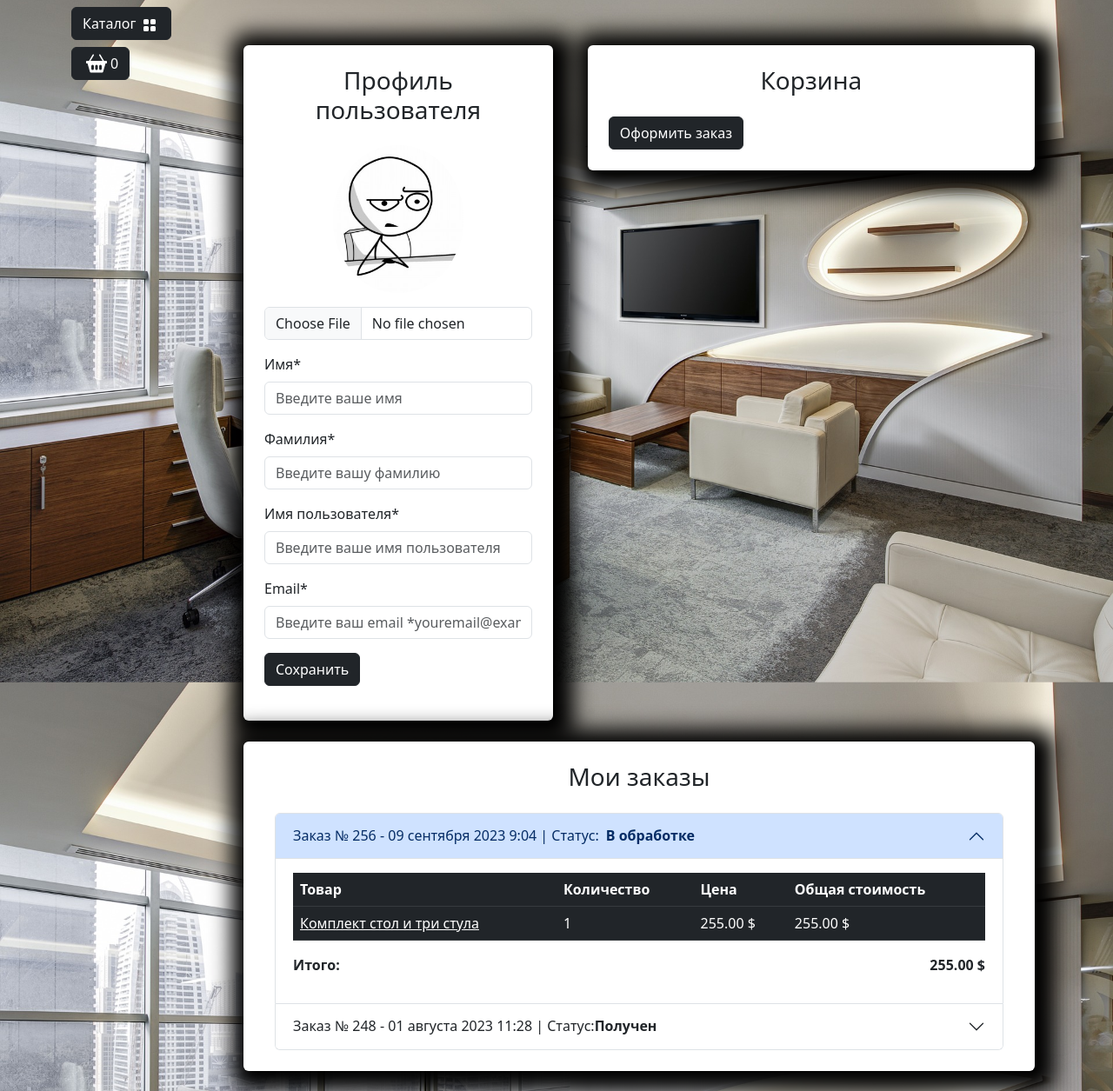
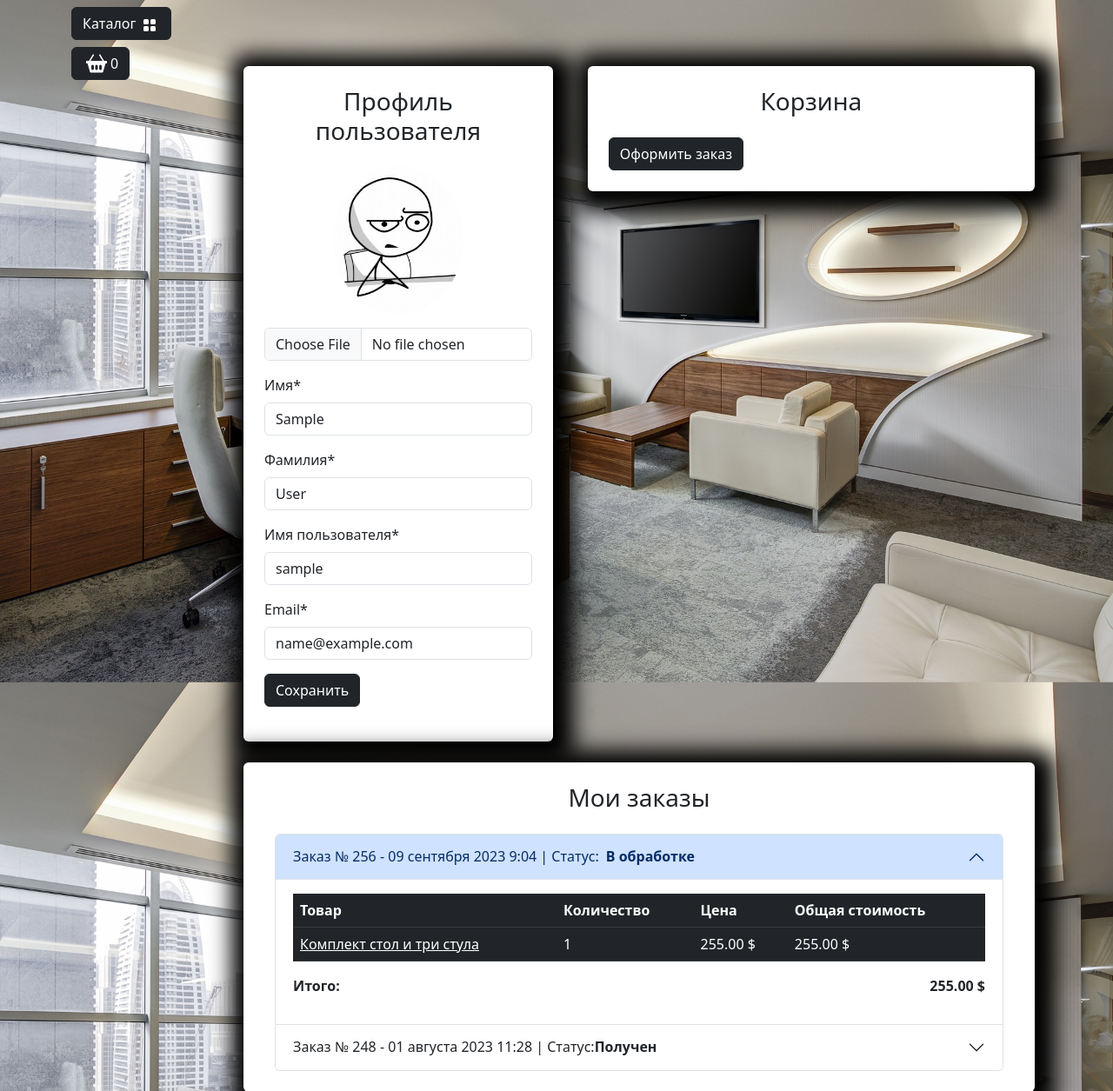
Before and after one commit to MercurySon47/app1, a Django app: page /user/profile/ in a window 1280 px wide. Shown: the part 70-1325 px from the top of the page at 87% size. Run offline with Django 4.2, Linux system fonts and the light colour scheme; the visitor is signed in with stand-in values (Sample User, id 1); data comes from the database, SQL or seed files in the repository; some libraries are stand-ins or nearby versions.

Commit message:
Profile from cintroller & notification ready

```diff
--- a/templates/includes/notifications.html
+++ b/templates/includes/notifications.html
@@ -12,3 +12,27 @@
     </div>
 </div>
 {% endif %}
+
+<div class="container mt-4">
+    <div class="row justify-content-center">
+        <div class="col-md-6">
+            {% if messages %}
+                {% for message in messages %}
+                    {% if message.tags == 'success' %}
+                    <div id="notification" class="position-fixed start-50 translate-middle-x z-3 alert alert-success fade show custom-shadow" role="alert">
+                        {{ message }}
+                    </div>
+                    {% endif %}
+                    {% if message.tags == 'warning' %}
+                    <div id="notification" class="position-fixed start-50 translate-middle-x z-3 alert alert-danger fade show custom-shadow" role="alert">
+                        {{ message }}
+                    </div>
+                    {% endif %}
+                {% endfor %}
+            {% else %}
+            <div id="jq-notification" class="position-fixed start-50 translate-middle-x z-3 alert alert-success fade show custom-shadow" style="display: none;" role="alert">
+            </div>
+            {% endif %}
+        </div>
+    </div>
+</div>
--- a/users/forms.py
+++ b/users/forms.py
@@ -1,19 +1,25 @@
 from django import forms
-from django.contrib.auth.forms import AuthenticationForm, UserCreationForm
+from django.contrib.auth.forms import (
+    AuthenticationForm,
+    UserCreationForm,
+    UserChangeForm,
+)
+
 from users.models import User
+
 
 class UserLoginForm(AuthenticationForm):
 
-    class Meta():
+    class Meta:
         model = User
-        fields = ['username', 'password']
+        fields = ["username", "password"]
 
     username = forms.CharField()
     password = forms.CharField()
 
     # username = forms.CharField(
     #     label = 'Имя',
-    #     widget=forms.TextInput(attrs={'autofocus': True,
+    #     widget=forms.TextInput(attrs={"autofocus": True,
     #                                   'class': 'form-control',
     #                                   'placeholder': 'Введите ваше имя пользователя'})
     # )
@@ -24,17 +30,19 @@ class UserLoginForm(AuthenticationForm):
     #                                       'placeholder': 'Введите ваш пароль'})
     # )
 
+
 class UserRegistrationForm(UserCreationForm):
+
     class Meta:
         model = User
-        fields = [
+        fields = (
             "first_name",
             "last_name",
             "username",
             "email",
             "password1",
             "password2",
-        ]
+        )
 
     first_name = forms.CharField()
     last_name = forms.CharField()
@@ -43,13 +51,106 @@ class UserRegistrationForm(UserCreationForm):
     password1 = forms.CharField()
     password2 = forms.CharField()
 
-
-
     # first_name = forms.CharField(
-    #     widget = forms.TextInput(
+    #     widget=forms.TextInput(
     #         attrs={
-    #             'class': 'form-control',
-    #             'placeholder': 'Введите ваше имя',
+    #             "class": "form-control",
+    #             "placeholder": "Введите ваше имя",
     #         }
     #     )
     # )
+    # last_name = forms.CharField(
+    #     widget=forms.TextInput(
+    #         attrs={
+    #             "class": "form-control",
+    #             "placeholder": "Введите вашу фамилию",
+    #         }
+    #     )
+    # )
+    # username = forms.CharField(
+    #     widget=forms.TextInput(
+    #         attrs={
+    #             "class": "form-control",
+    #             "placeholder": "Введите ваше имя пользователя",
+    #         }
+    #     )
+    # )
+    # email = forms.CharField(
+    #     widget=forms.EmailInput(
+    #         attrs={
+    #             "class": "form-control",
+    #             "placeholder": "Введите ваш email *youremail@example.com",
+    #         }
+    #     )
+    # )
+    # password1 = forms.CharField(
+    #     widget=forms.PasswordInput(
+    #         attrs={
+    #             "class": "form-control",
+    #             "placeholder": "Введите ваш пароль",
+    #         }
+    #     )
+    # )
+    # password2 = forms.CharField(
+    #     widget=forms.PasswordInput(
+    #         attrs={
+    #             "class": "form-control",
+    #             "placeholder": "Поддтвердите ваш пароль",
+    #         }
+    #     )
+    # )
+
+
+class ProfileForm(UserChangeForm):
+    class Meta:
+        model = User
+        fields = (
+            "image",
+            "first_name",
+            "last_name",
+            "username",
+            "email",
+        )
+
+    image = forms.ImageField(required=False)
+    first_name = forms.CharField()
+    last_name = forms.CharField()
+    username = forms.CharField()
+    email = forms.CharField()
+
+    # image = forms.ImageField(
+    #     widget=forms.FileInput(attrs={"class": "form-control mt-3"}), required=False
+    # )
+    # first_name = forms.CharField(
+    #     widget=forms.TextInput(
+    #         attrs={
+    #             "class": "form-control",
+    #             "placeholder": "Введите ваше имя",
+    #         }
+    #     )
+    # )
+    # last_name = forms.CharField(
+    #     widget=forms.TextInput(
+    #         attrs={
+    #             "class": "form-control",
+    #             "placeholder": "Введите вашу фамилию",
+    #         }
+    #     )
+    # )
+    # username = forms.CharField(
+    #     widget=forms.TextInput(
+    #         attrs={
+    #             "class": "form-control",
+    #             "placeholder": "Введите ваше имя пользователя",
+    #         }
+    #     )
+    # )
+    # email = forms.CharField(
+    #     widget=forms.EmailInput(
+    #         attrs={
+    #             "class": "form-control",
+    #             "placeholder": "Введите ваш email *youremail@example.com",
+    #             # 'readonly': True,
+    #         }
+    #     ),
+    # )
--- a/users/templates/users/profile.html
+++ b/users/templates/users/profile.html
@@ -9,35 +9,69 @@
             <div class="col-md-5">
                 <div class=" bg-white p-4 mb-4 mx-2 rounded custom-shadow">
                     <h3 class="text-center mb-4">Профиль пользователя</h3>
-                    <form>
+                    <form action="{% url "users:profile" %}" method="post" enctype="multipart/form-data">
+                        {% csrf_token %}
                         <div class="row">
                             <div class="col-md-12 mb-3 text-center">
-                                <img src="{% static "deps/images/baseavatar.jpg" %}"
-                                    alt="Аватар пользователя" class="img-fluid rounded-circle"
-                                    style="max-width: 150px;">
-                                <input type="file" class="form-control mt-3" id="avatar"
+                                {% if user.image %}
+                                    <img src="{{ user.image.url }}"
+                                        alt="Аватар пользователя" class="img-fluid rounded-circle"
+                                        style="max-width: 150px;">
+                                {% else %}
+                                    <img src="{% static "deps/images/baseavatar.jpg" %}"
+                                        alt="Аватар пользователя" class="img-fluid rounded-circle"
+                                        style="max-width: 150px;">
+                                {% endif %}
+                                <input type="file" class="form-control mt-3" id="id_image"
+                                    name='image'
                                     accept="image/*">
+                                    {% if form.image.errors %}
+                                    <div class="alert alert-danger alert-dismissible fade show">{{form.image.errors}}</div>
+                                    {% endif %}
                             </div>
                             <div class="col-md-12 mb-3">
-                                <label for="firstName" class="form-label">Имя*</label>
-                                <input type="text" class="form-control" id="firstName"
-                                    placeholder="Введите ваше имя" value="" required>
+                                <label for="id_first_name" class="form-label">Имя*</label>
+                                <input type="text" class="form-control" id="id_first_name"
+                                    name="first_name"
+                                    placeholder="Введите ваше имя"
+                                    value="{{ form.first_name.value }}"
+                                    required>
+                                    {% if form.first_name.errors %}
+                                    <div class="alert alert-danger alert-dismissible fade show">{{form.first_name.errors}}</div>
+                                    {% endif %}
                             </div>
                             <div class="col-md-12 mb-3">
-                                <label for="lastName" class="form-label">Фамилия*</label>
-                                <input type="text" class="form-control" id="lastName"
-                                    placeholder="Введите вашу фамилию" value="" required>
+                                <label for="id_last_name" class="form-label">Фамилия*</label>
+                                <input type="text" class="form-control" id="id_last_name"
+                                    name="last_name"
+                                    placeholder="Введите вашу фамилию"
+                                    value="{{ form.last_name.value }}"
+                                    required>
+                                    {% if form.last_name.errors %}
+                                    <div class="alert alert-danger alert-dismissible fade show">{{form.last_name.errors}}</div>
+                                    {% endif %}
                             </div>
                             <div class="col-md-12 mb-3">
-                                <label for="username" class="form-label">Имя пользователя*</label>
-                                <input type="text" class="form-control" id="username"
-                                    placeholder="Введите ваше имя пользователя" value="" required>
+                                <label for="id_username" class="form-label">Имя пользователя*</label>
+                                <input type="text" class="form-control" id="id_username"
+                                    name="username"
+                                    placeholder="Введите ваше имя пользователя"
+                                    value="{{ form.username.value }}"
+                                    required>
+                                    {% if form.username.errors %}
+                                    <div class="alert alert-danger alert-dismissible fade show">{{form.username.errors}}</div>
+                                    {% endif %}
                             </div>
                             <div class="col-md-12 mb-3">
-                                <label for="email" class="form-label">Email*</label>
-                                <input type="email" class="form-control" id="email"
-                                    placeholder="Введите ваш email *youremail@example.com" value=""
+                                <label for="id_email" class="form-label">Email*</label>
+                                <input type="email" class="form-control" id="id_email"
+                                    name="email"
+                                    placeholder="Введите ваш email *youremail@example.com"
+                                    value="{{ form.email.value }}"
                                     required>
+                                    {% if form.email.errors %}
+                                    <div class="alert alert-danger alert-dismissible fade show">{{form.email.errors}}</div>
+                                    {% endif %}
                             </div>
                         </div>
                         <button type="submit" class="btn btn-dark">Сохранить</button>
@@ -137,4 +171,4 @@
         </div>
     </div>
 </div>
-{% endblock content %}
+{% endblock  %}
--- a/users/views.py
+++ b/users/views.py
@@ -1,9 +1,10 @@
-from django.contrib import auth
+from django.contrib.auth.decorators import login_required
+from django.contrib import auth, messages
 from django.http import HttpResponseRedirect
 from django.shortcuts import redirect, render
 from django.urls import reverse
 
-from users.forms import UserLoginForm, UserRegistrationForm
+from users.forms import ProfileForm, UserLoginForm, UserRegistrationForm
 
 def login(request):
     if request.method == 'POST':
@@ -14,6 +15,7 @@ def login(request):
             user = auth.authenticate(username=username, password=password)
             if user:
                 auth.login(request, user)
+                messages.success(request, f"{username}, Вы вошли в аккаунт")
                 return HttpResponseRedirect(reverse('main:index'))
     else:
         form = UserLoginForm()
@@ -31,6 +33,7 @@ def registration(request):
             form.save()
             user = form.instance
             auth.login(request, user)
+            messages.success(request, f"{user.username}, Вы успешно зарегестрированны и вошли в аккаунт")
             return HttpResponseRedirect(reverse('main:index'))
     else:
         form = UserRegistrationForm()
@@ -41,13 +44,26 @@ def registration(request):
     }
     return render(request, 'users/registration.html', context)
 
+@login_required
 def profile(request):
+
+    if request.method == 'POST':
+        form = ProfileForm(data=request.POST, instance=request.user, files=request.FILES)
+        if form.is_valid():
+            form.save()
+            messages.success(request, "Профаил успешно обновлен")
+            return HttpResponseRedirect(reverse('user:profile'))
+    else:
+        form = ProfileForm(instance=request.user)
+
     context = {
-        'title': 'Home - Кабинет'
+        'title': 'Home - Кабинет',
+        'form': form
     }
     return render(request, 'users/profile.html', context)
 
-
+@login_required
 def logout(request):
+    messages.success(request, f"{request.user.username}, Вы вышли из аккаунта")
     auth.logout(request)
     return redirect(reverse('main:index'))
```
Also changed, not shown: media/users_images/baseavatar.jpg (added), media/users_images/panda.jpg (added), media/users_images/panda_sxROmlH.jpg (added), media/users_images/panda_zmIjPBM.jpg (added), static/deps/images/e6b66461f05952f7396bc05a8ddbfa82.jpg (added).
